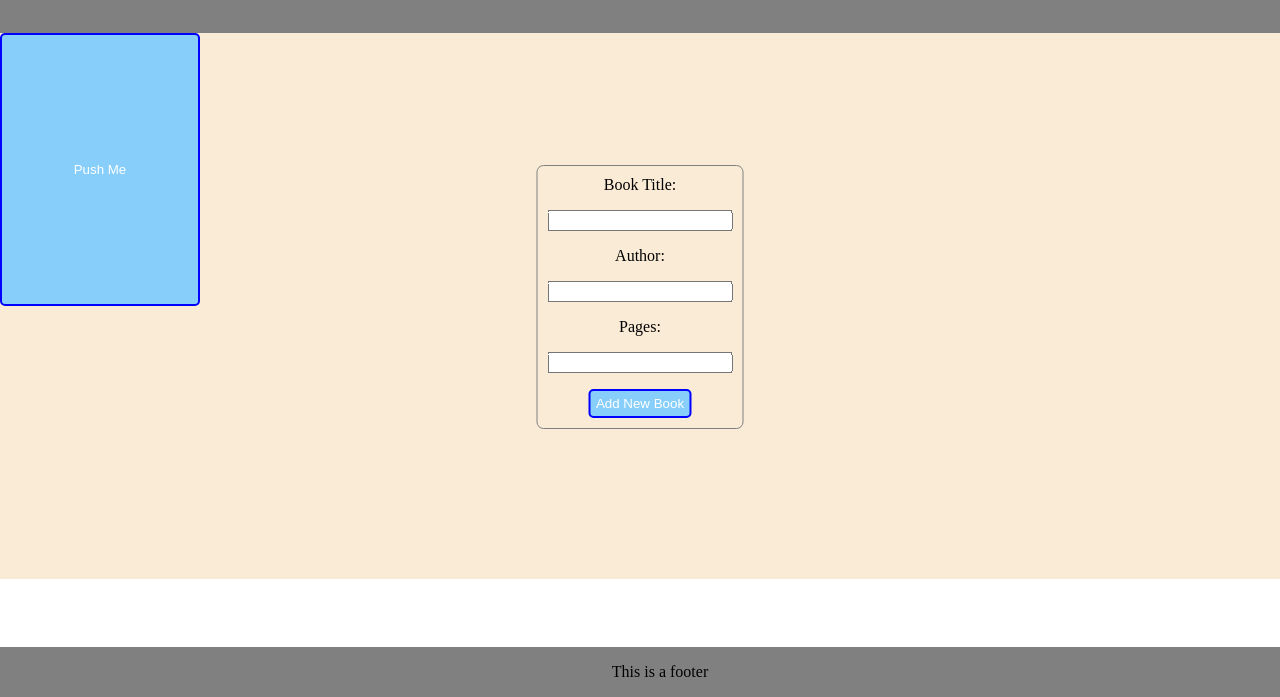
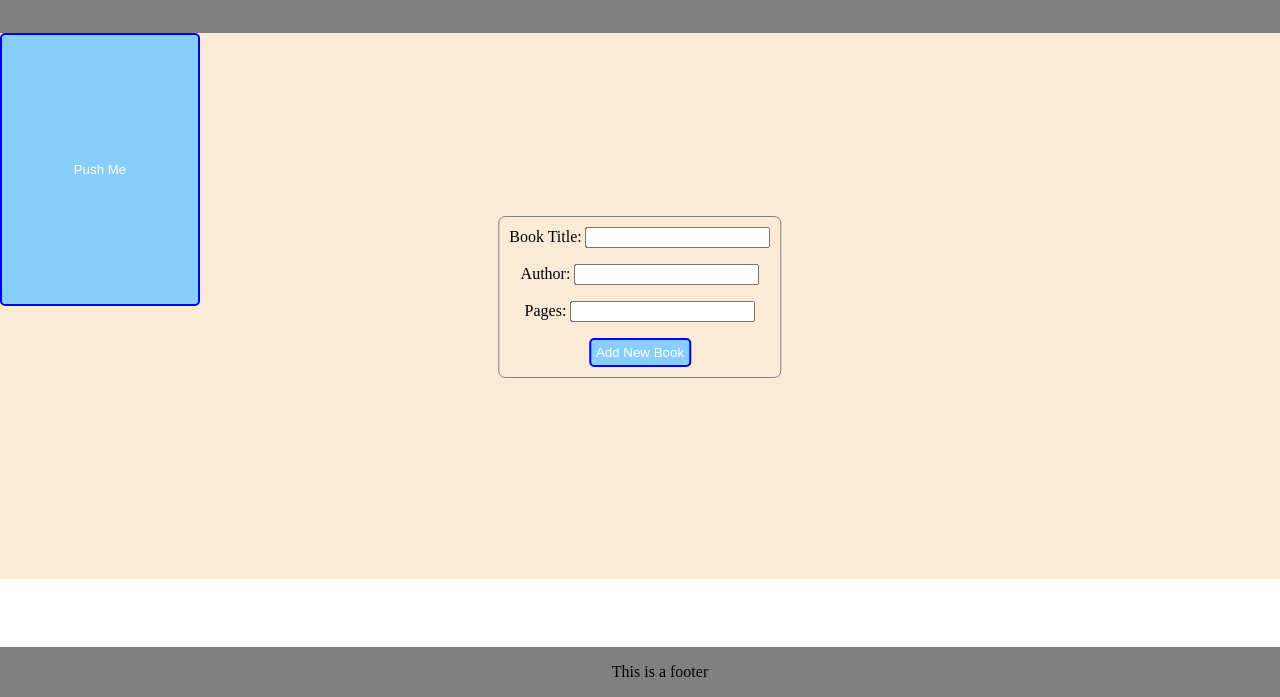
Before and after one commit to charlie-fitzgerald/library, a plain HTML site: page index.html in a window 1280 px wide. Both pictures are taken after a click on the button "Push Me". Shown: the part 103-800 px from the top of the page. Drawn offline with Linux system fonts and the light colour scheme.

Commit message:
Reformat input card

```diff
--- a/index.html
+++ b/index.html
@@ -1,10 +1,10 @@
 <!DOCTYPE html>
 <html lang="en">
   <head>
-    <meta charset="UTF-8">
-    <meta http-equiv="X-UA-Compatible" content="IE=edge">
-    <meta name="viewport" content="width=device-width, initial-scale=1.0">
-    <link rel="stylesheet" href="style.css">
+    <meta charset="UTF-8" />
+    <meta http-equiv="X-UA-Compatible" content="IE=edge" />
+    <meta name="viewport" content="width=device-width, initial-scale=1.0" />
+    <link rel="stylesheet" href="style.css" />
     <title>Library</title>
   </head>
   <body>
@@ -18,16 +18,22 @@
 
     <div class="form-wrapper hidden">
       <div class="new-book-form">
+        <div class="input-format">
           <label for="title">Book Title: </label>
-            <input type="text" name="title" id="title">
+          <input type="text" name="title" id="title" />
+        </div>
+        <div class="input-format">
           <label for="title">Author: </label>
-            <input type="text" name="author" id="author">
+          <input type="text" name="author" id="author" />
+        </div>
+        <div class="input-format">
           <label for="title">Pages: </label>
-            <input type="text" name="pages" id="pages">
+          <input type="text" name="pages" id="pages" />
+        </div>
+
         <button class="submit-book-btn">Add New Book</button>
       </div>
     </div>
-
 
     <footer>
       <p>This is a footer</p>
```
Lines whose indentation alone changed are shown as unchanged.
